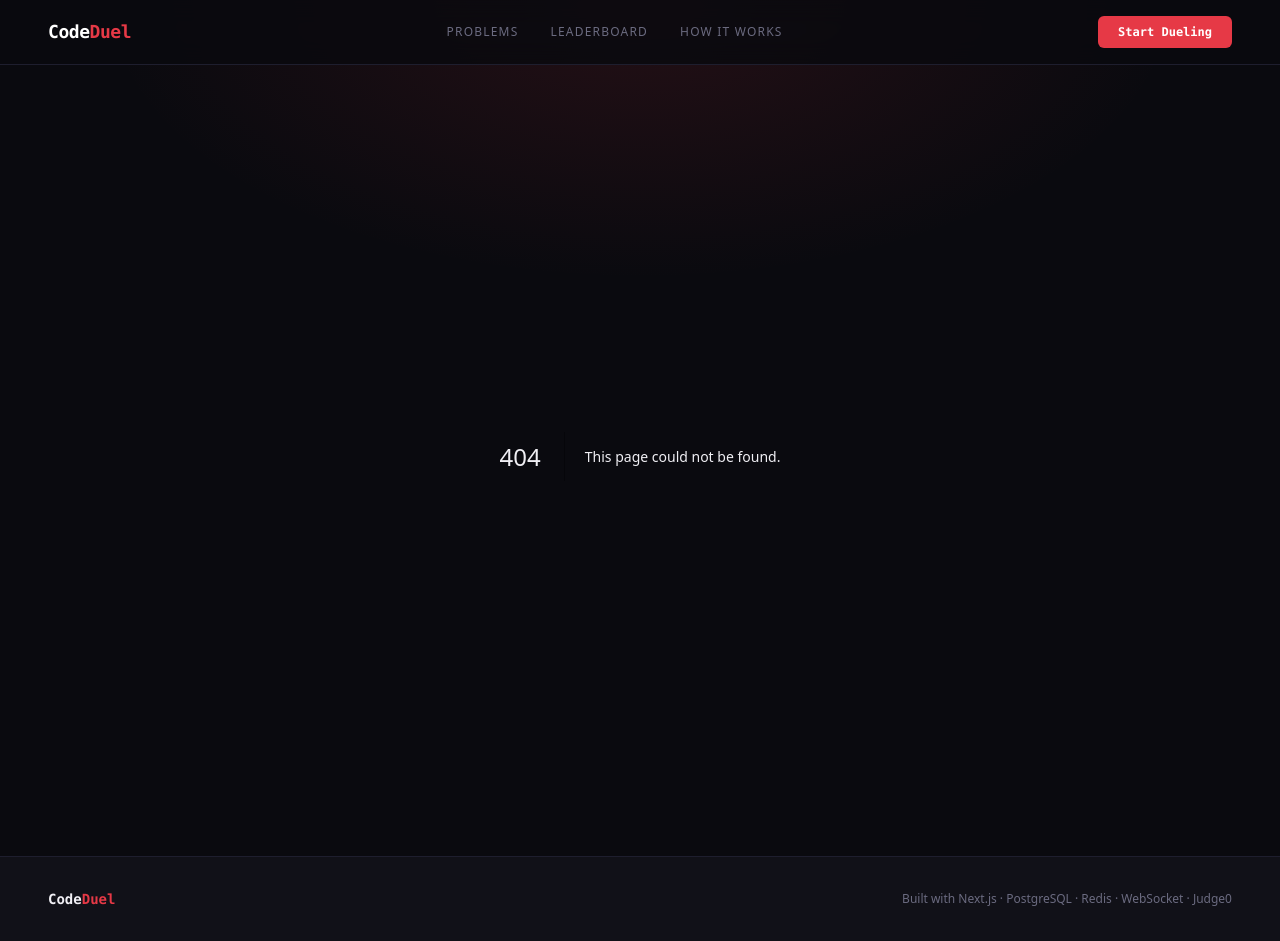
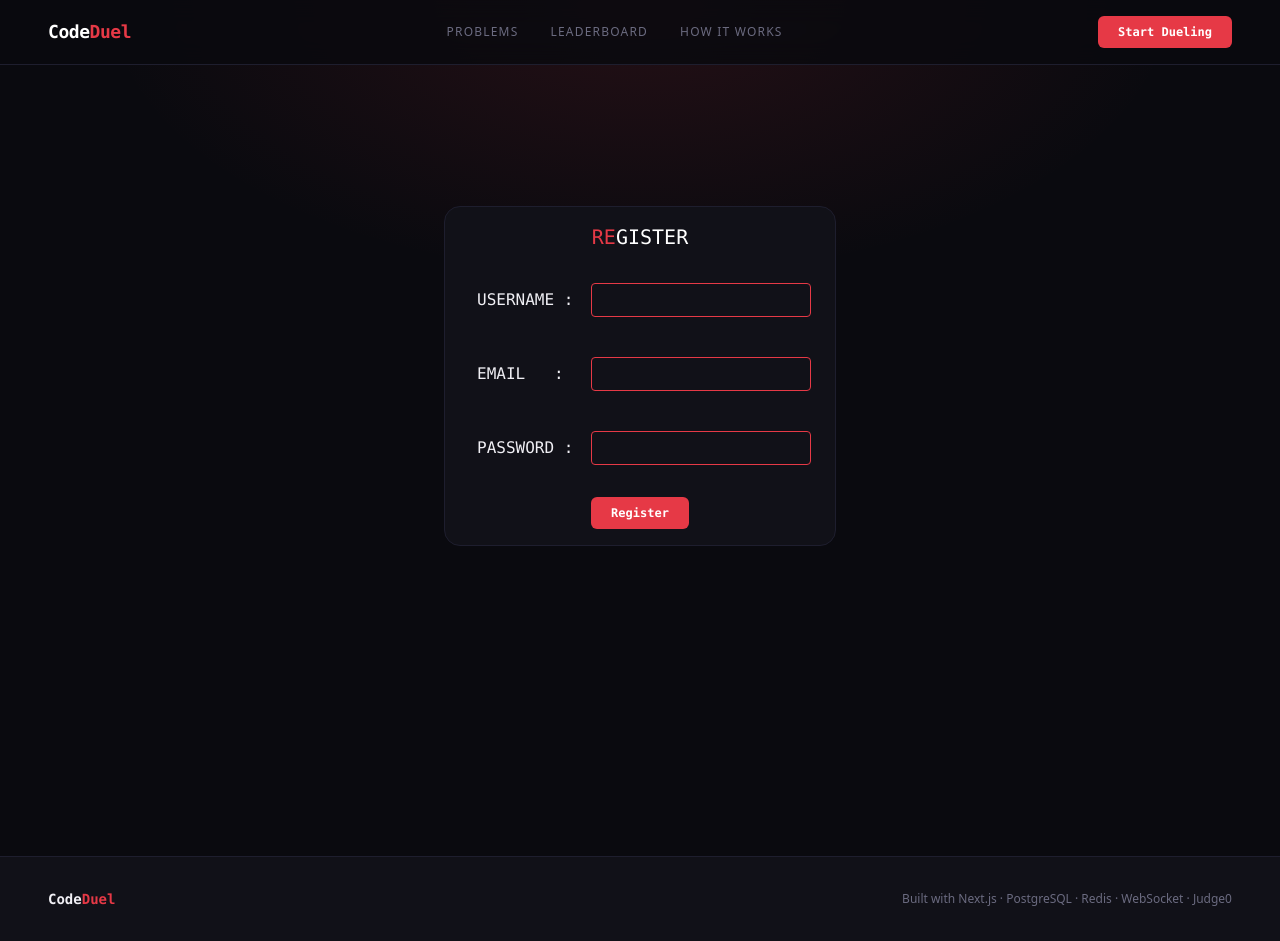
Before and after one commit to samanvayavats/code-bout, a Next.js app: page /sign-up in a window 1280 px wide. Before the commit this address had no page. Built offline with nearby package versions, Linux system fonts and the light colour scheme.

Commit message:
sign-up page and and register and signin components

```diff
--- /dev/null
+++ b/src/app/sign-up/page.tsx
@@ -0,0 +1,11 @@
+import React from 'react'
+import SignUpPage from '@/src/components/ui/sign-up-page'
+const page = () => {
+  return (
+    <div>
+      <SignUpPage type = {true}/>
+    </div>
+  )
+}
+
+export default page
--- /dev/null
+++ b/src/components/ui/sign-up-page.tsx
@@ -0,0 +1,49 @@
+import React from 'react'
+import RedButton from './red-button'
+const signUpPage = ({type }:{type : boolean}) => {
+  return (
+    <div className=' flex items-center min-h-screen justify-center relative bottom-20 font-mono'>
+        <form action="submit" className='flex flex-col items-center max-w-md border  border-[#1E1E2E] rounded-2xl bg-[#111118] overflow-hidden '>
+             {
+                type ?<label className='py-4 text-xl text-[#E63946]' >RE
+                <span className='text-white'>
+                    GISTER
+                </span>
+                </label>:<label className='py-4 text-xl text-[#E63946]' >LO
+                <span className='text-white'>
+                    GIN
+                </span>
+               </label>
+             }
+
+            <div className='p-4'>
+                <label className='p-2 ' >USERNAME : </label>
+                <input type="text"
+                className=' border-[#E63946] p-1 bg-transparent border bottom-1 rounded'
+                />
+            </div>
+
+           { type ?<div className=' p-6'>
+                <label  className='p-2'>EMAIL &nbsp;&nbsp;:&nbsp;&nbsp;</label>
+                <input type="email"
+                className='border-[#E63946] p-1 bg-transparent border bottom-1 rounded'
+                />
+            </div>: <></>}
+
+            <div className=' p-4'>
+                <label className='p-2'>PASSWORD : </label>
+                <input type="password"
+                className='border-[#E63946] p-1 bg-transparent border bottom-1 rounded'
+                />
+            </div>
+
+           <div className='p-4'>
+            { type ? <RedButton>Register</RedButton> : <RedButton>LOGIN</RedButton>}
+           </div>
+
+        </form>
+    </div>
+  )
+}
+
+export default signUpPage
```
